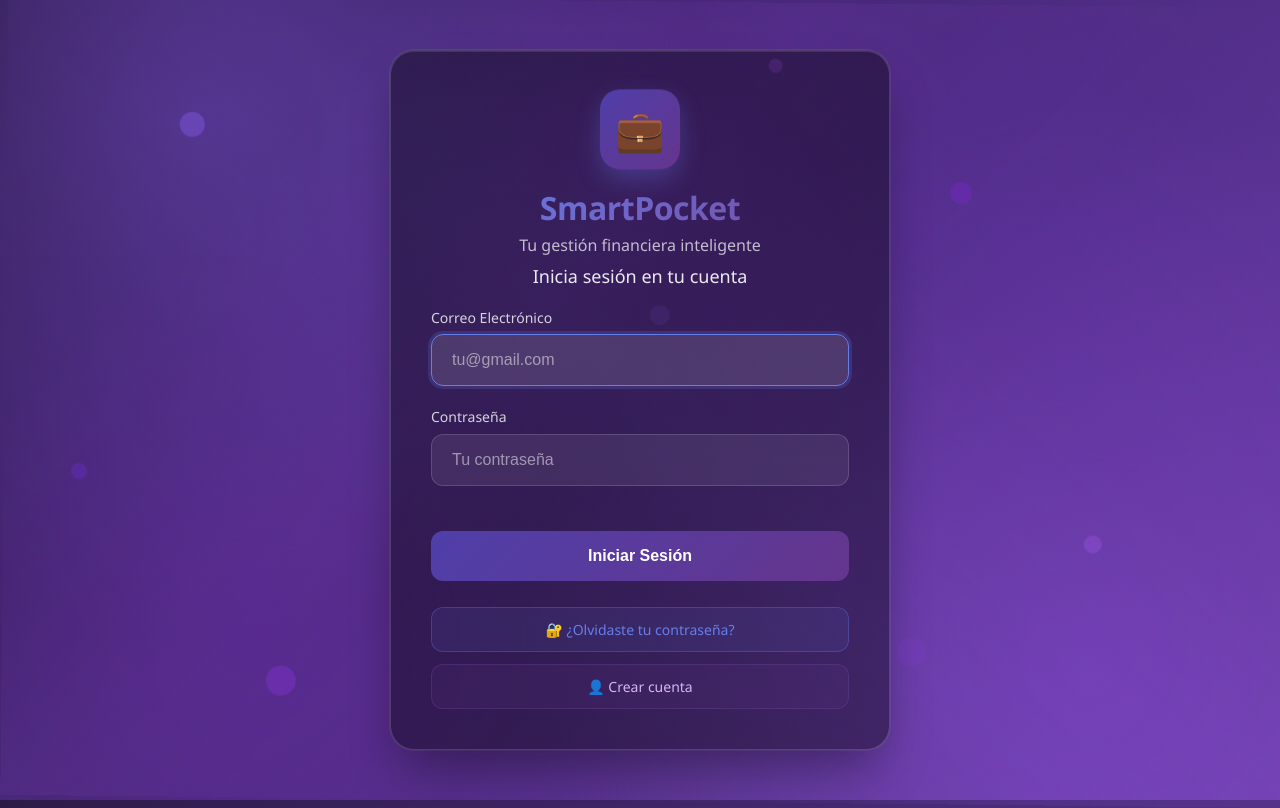
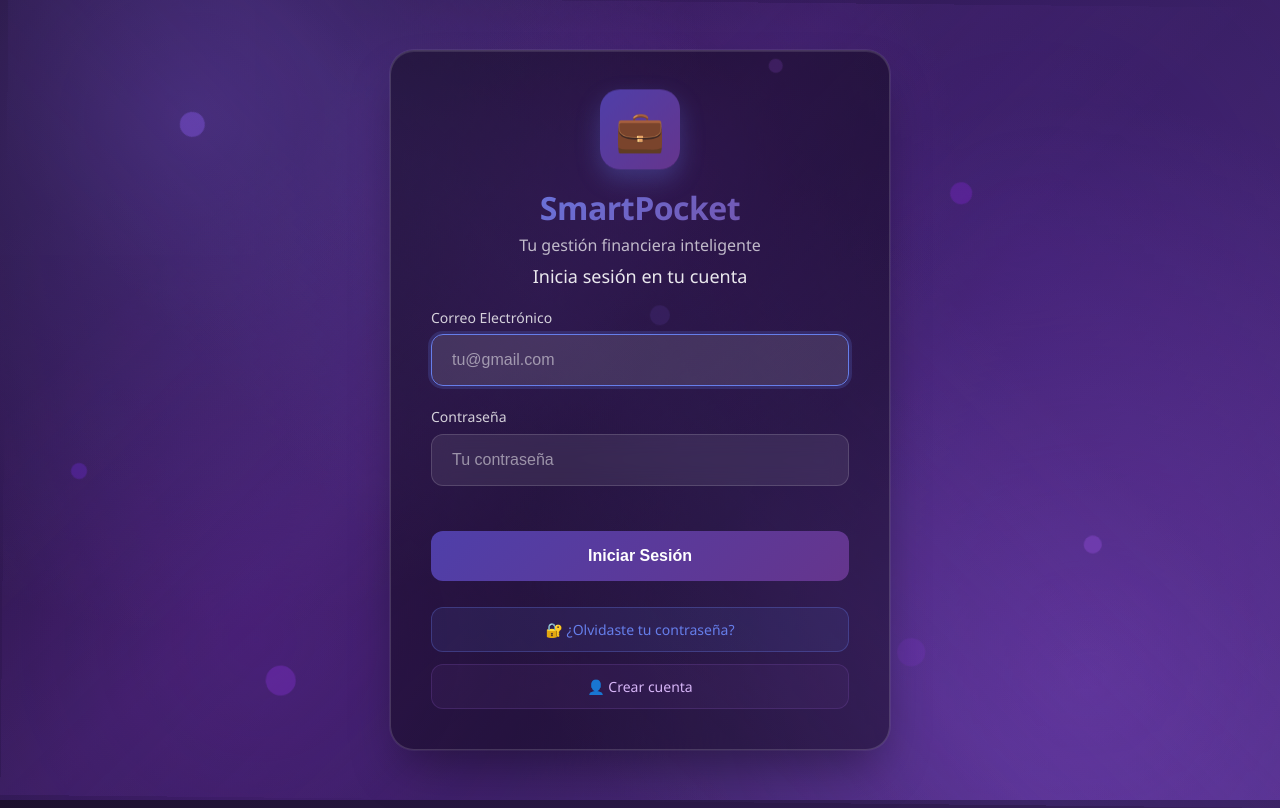
Before and after one commit to Maiky77/SmartPocket---Gestion-Financiera-Personal, a Django app: page /login/ in a window 1280 px wide. Run offline with Django 5.2, Linux system fonts and the light colour scheme.

Commit message:
Terminado sqlite - ultimos retoques

```diff
--- a/authentication/templates/authentication/base.html
+++ b/authentication/templates/authentication/base.html
@@ -13,7 +13,7 @@
 
         body {
             font-family: 'Arial', sans-serif;
-            background: linear-gradient(135deg, #2d1b47 0%, #3c2463 25%, #4a2c7a 50%, #5b3691 75%, #6b3fa8 100%);
+            background: linear-gradient(135deg, #1c102d 0%, #271742 25%, #321d56 50%, #3f256b 75%, #4b2d80 100%);
             min-height: 100vh;
             display: flex;
             align-items: center;
--- a/authentication/templates/authentication/login.html
+++ b/authentication/templates/authentication/login.html
@@ -6,7 +6,7 @@
 <style>
     body {
         font-family: 'Segoe UI', Tahoma, Geneva, Verdana, sans-serif;
-        background: linear-gradient(135deg, #2d1b47 0%, #3c2463 25%, #4a2c7a 50%, #5b3691 75%, #6b3fa8 100%);
+        background: linear-gradient(135deg, #1c102d 0%, #271742 25%, #321d56 50%, #3f256b 75%, #4b2d80 100%);
         min-height: 100vh;
         display: flex;
         align-items: center;
--- a/authentication/templates/authentication/register.html
+++ b/authentication/templates/authentication/register.html
@@ -13,7 +13,7 @@
 
         body {
             font-family: 'Segoe UI', Tahoma, Geneva, Verdana, sans-serif;
-            background: linear-gradient(135deg, #0f0f23 0%, #1a1a2e 50%, #16213e 100%);
+            background: linear-gradient(135deg, #150b21 0%, #1d102f 25%, #25143d 50%, #30194e 75%, #3a1f60 100%);
             min-height: 100vh;
             display: flex;
             align-items: center;
```
